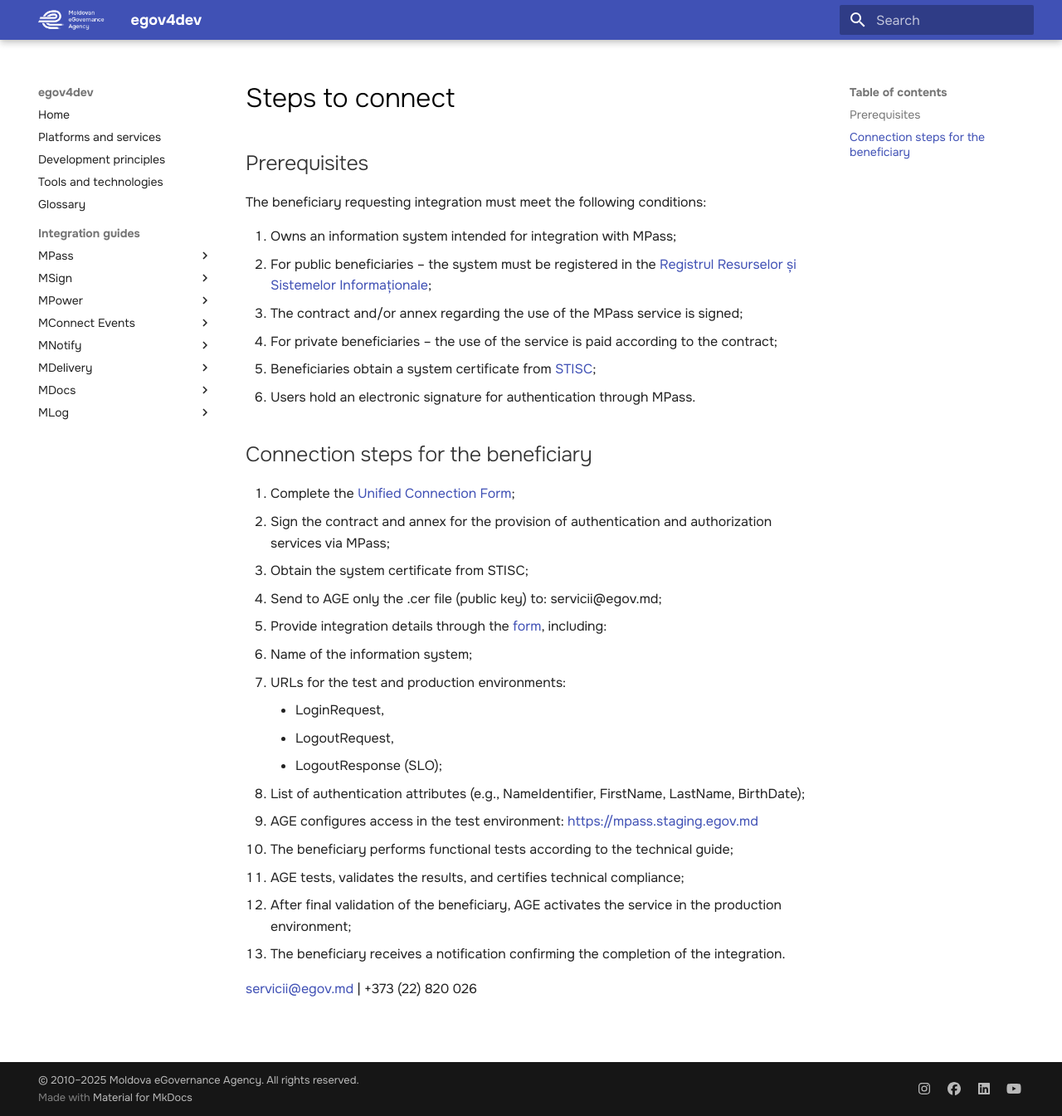
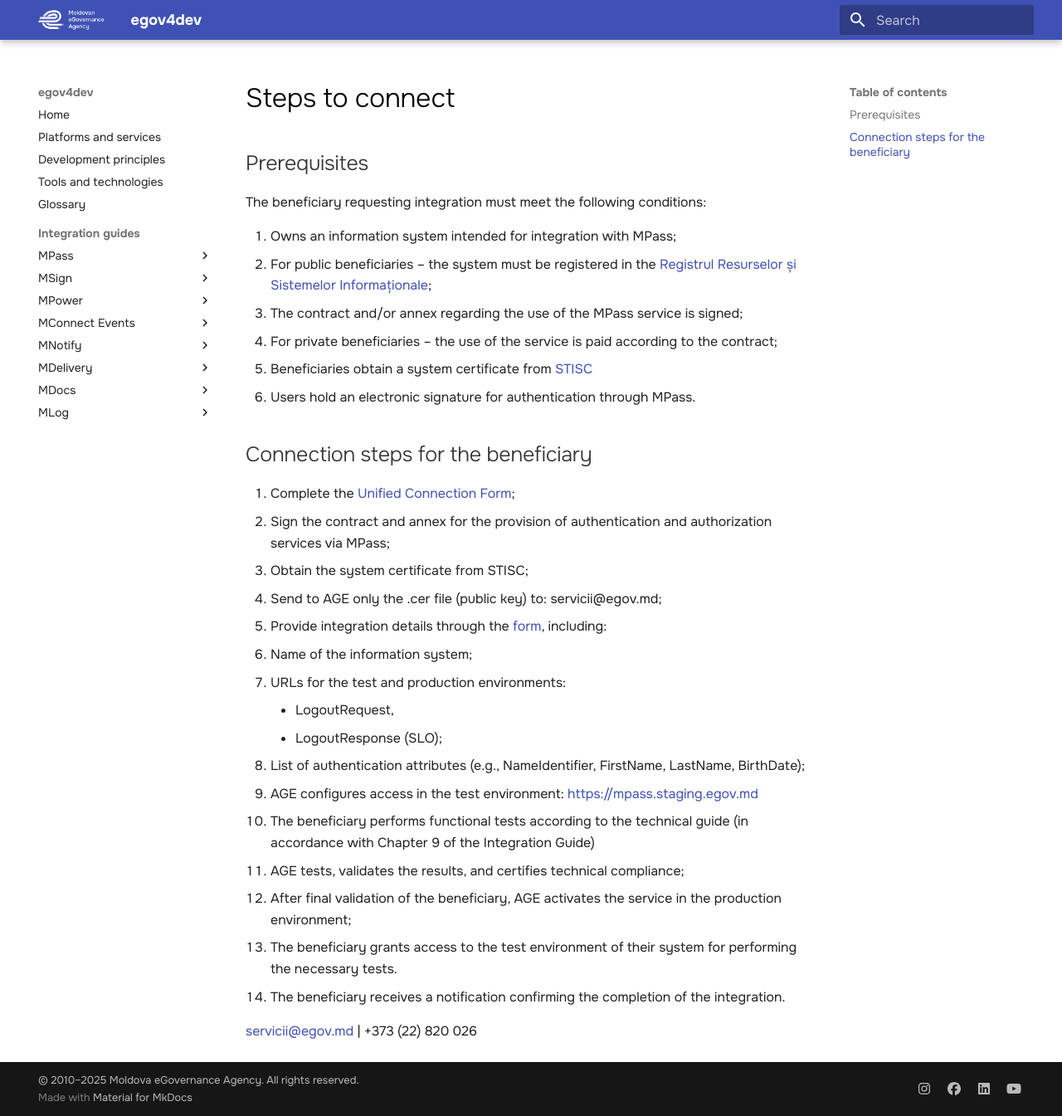
Before and after one commit to egov-moldova/egov4dev, an MkDocs documentation site: the page built from docs/guides/mpass/process.md, in a window 1280 px wide and 1345 px high. Shown: the whole window at 83% size. Built offline with MkDocs 1.6.1 and Material for MkDocs 9.7.7, drawn with Linux system fonts in a browser that asks for light colours.

Commit message:
Update process.md

```diff
--- a/docs/guides/mpass/process.md
+++ b/docs/guides/mpass/process.md
@@ -6,7 +6,7 @@
 2. For public beneficiaries – the system must be registered in the [Registrul Resurselor și Sistemelor Informaționale](https://rsi.gov.md/procedure);
 3. The contract and/or annex regarding the use of the MPass service is signed;
 4. For private beneficiaries – the use of the service is paid according to the contract;
-5. Beneficiaries obtain a system certificate from [STISC](https://semnatura.md/order/system-certificate);
+5. Beneficiaries obtain a system certificate from [STISC](https://semnatura.md/order/system-certificate)
 6. Users hold an electronic signature for authentication through MPass.
 
 ## Connection steps for the beneficiary
@@ -18,14 +18,14 @@
 5. Provide integration details through the [form](https://forms.office.com/pages/responsepage.aspx?id=Z4f8jWsRaEKDxfvIWTRtOPEKwFi7MyRNimikcwdXWMlUOTlGSVRPQUJVRUFKVVVYR1I4UE9KTTRYOC4u), including:
    * Name of the information system;
    * URLs for the test and production environments:
-     * LoginRequest,
      * LogoutRequest,
      * LogoutResponse (SLO);
    * List of authentication attributes (e.g., NameIdentifier, FirstName, LastName, BirthDate);
 6. AGE configures access in the test environment: [https://mpass.staging.egov.md](https://mpass.staging.egov.md/)
-7. The beneficiary performs functional tests according to the technical guide;
+7. The beneficiary performs functional tests according to the technical guide (in accordance with Chapter 9 of the Integration Guide)
 8. AGE tests, validates the results, and certifies technical compliance;
 9. After final validation of the beneficiary, AGE activates the service in the production environment;
-10. The beneficiary receives a notification confirming the completion of the integration.
+10. The beneficiary grants access to the test environment of their system for performing the necessary tests.
+11. The beneficiary receives a notification confirming the completion of the integration.
 
 <servicii@egov.md> | +373 (22) 820 026
```
